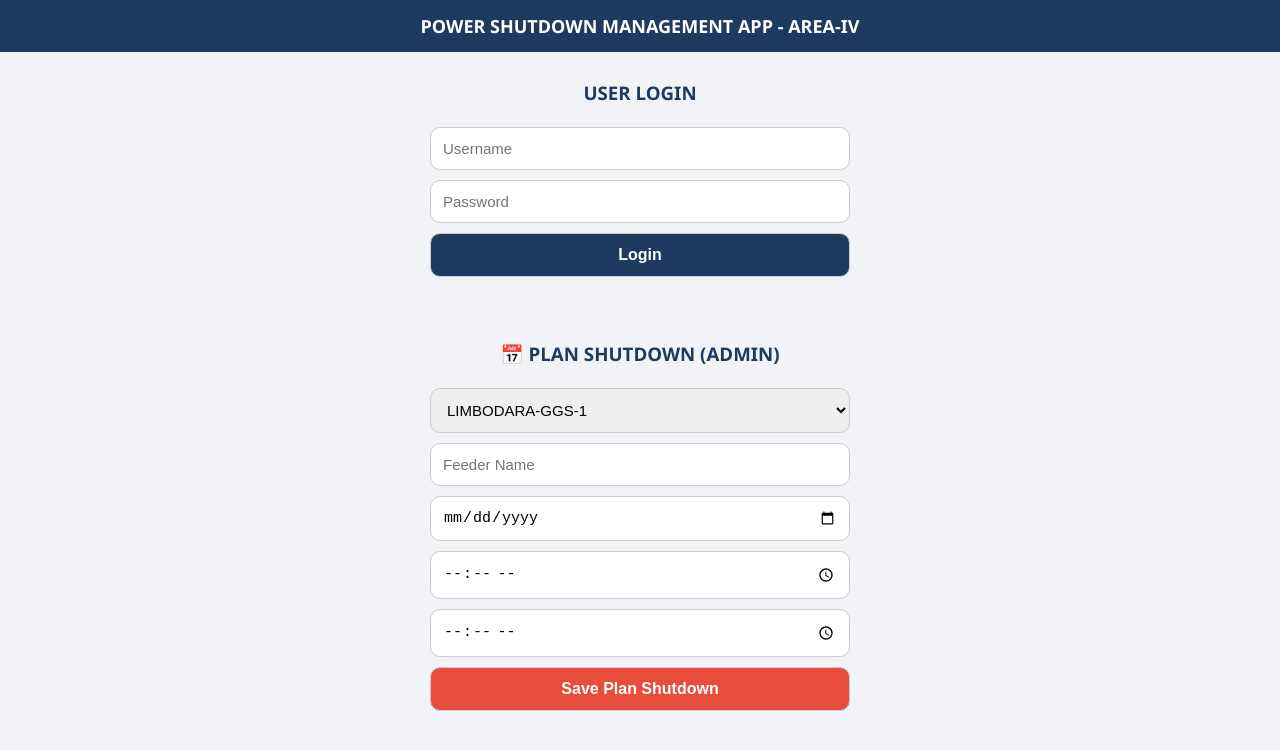
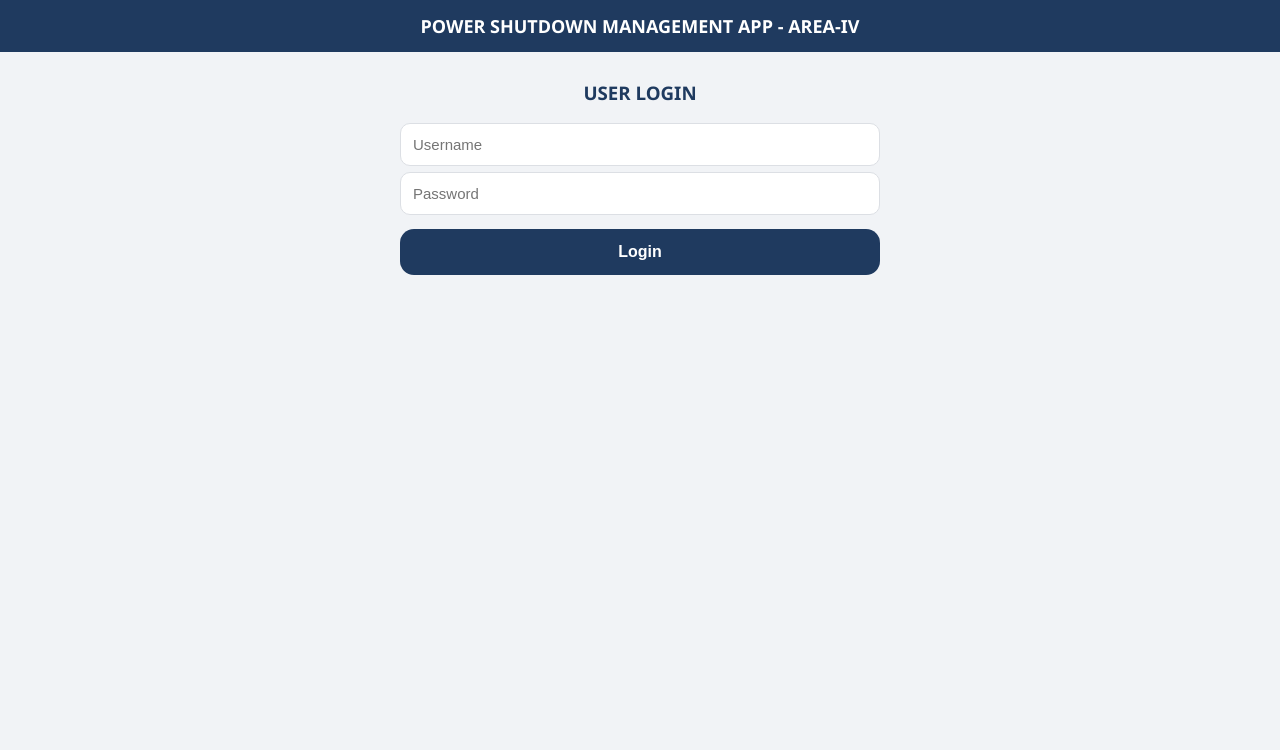
Before and after one commit to Bhaveshparmar6/Shutdown, a plain HTML site: page index.html in a window 1280 px wide. Drawn offline with Linux system fonts and the light colour scheme.

Commit message:
Add files via upload

```diff
--- a/index.html
+++ b/index.html
@@ -423,59 +423,3 @@ function openPlanShutdown(){
 </script>
 </body>
 </html>
-
-<html>
-<head>
-<meta charset="UTF-8">
-<title>PLAN SHUTDOWN ENTRY</title>
-<style>
-body{font-family:Segoe UI;background:#f1f3f6;margin:0}
-.container{padding:16px;max-width:420px;margin:auto}
-input,select,button{
- width:100%;padding:12px;margin-top:10px;
- border-radius:10px;border:1px solid #ccc
-}
-button{background:#e74c3c;color:#fff;font-weight:700}
-</style>
-</head>
-
-<body>
-<div class="container">
-<h3>📅 PLAN SHUTDOWN (ADMIN)</h3>
-
-<select id="inst">
-<option>LIMBODARA-GGS-1</option>
-<option>LIMBODARA-GGS-2</option>
-<option>GAMIJ-GGS-1</option>
-<option>GAMIJ-GGS-2</option>
-<option>GAMIJ-GGS-3</option>
-<option>MOTERA-GGS</option>
-</select>
-
-<input id="feeder" placeholder="Feeder Name">
-<input type="date" id="date">
-<input type="time" id="from">
-<input type="time" id="to">
-
-<button onclick="save()">Save Plan Shutdown</button>
-</div>
-
-<script>
-const WEBAPP_URL="https://script.google.com/macros/s/AKfycbxe6yV6nVEHPMw2KjpIhTEe6r4RGlA_mNPAOMoUWRltNvKNTBjNSpw7XRGQNdjAjGF8fg/exec";
-
-function save(){
- fetch(WEBAPP_URL+"?"+new URLSearchParams({
-  action:"planshutdown",
-  installation:inst.value,
-  feeder:feeder.value.toUpperCase(),
-  date:date.value,
-  from:from.value,
-  to:to.value,
-  entryBy:"ADMIN"
- }),{mode:"no-cors"});
-
- alert("Plan Shutdown Saved");
-}
-</script>
-</body>
-</html>
```
